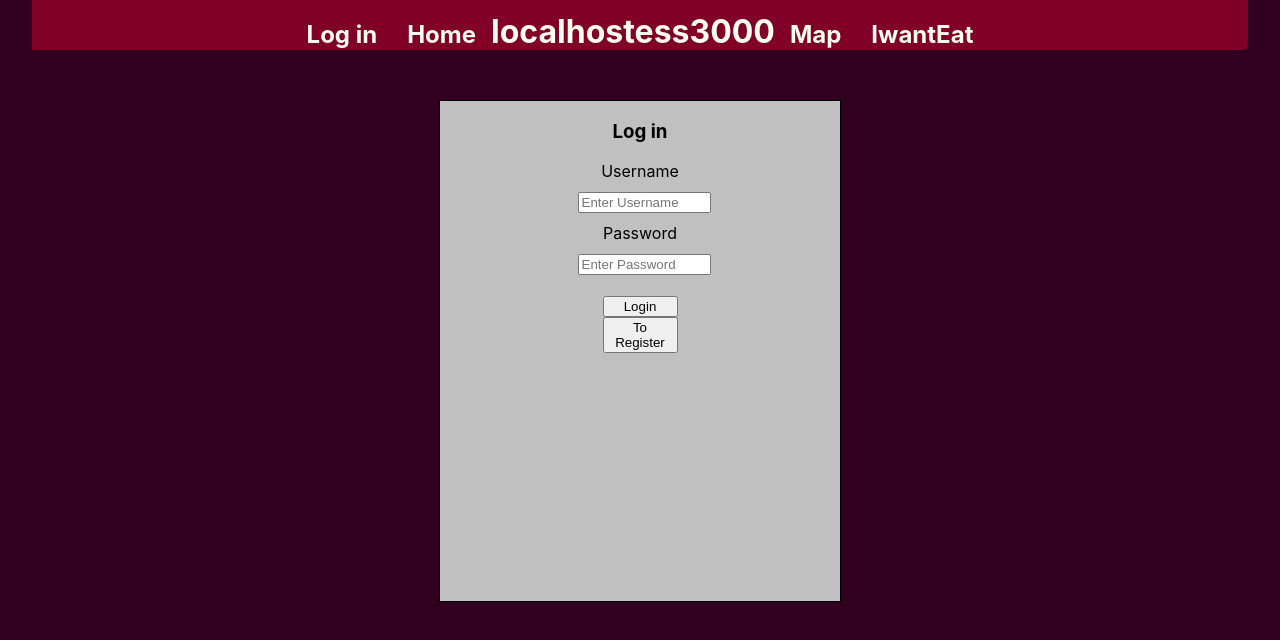
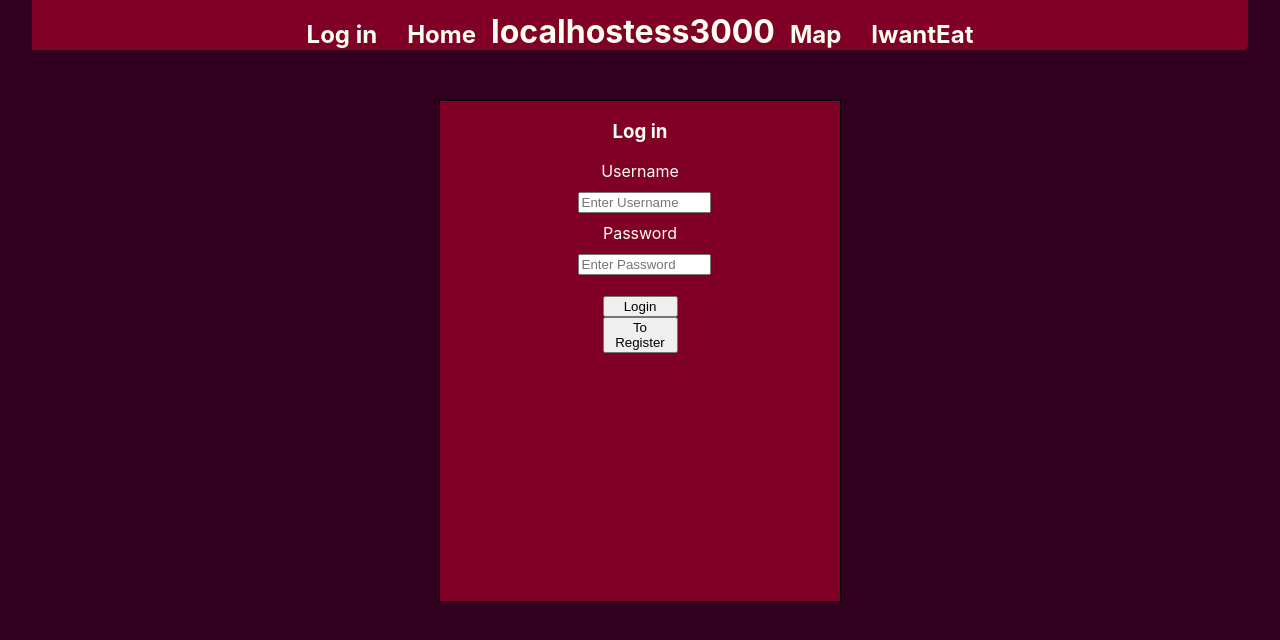
Before and after one commit to latehuov/din19sp_advanced_project, a React (Create React App) app in the folder frontend/: page /help in a window 1280 px wide. Both pictures are taken after a click on the element "Log in". Shown: the top 640 px of the page. Built offline with nearby package versions, Linux system fonts and the light colour scheme; no server answers; what google-maps-react would draw is missing.

Commit message:
Colouring and things.

```diff
--- a/frontend/src/App.css
+++ b/frontend/src/App.css
@@ -1,4 +1,4 @@
-.mainDisplay{
+.mainDisplay {
   width: 95%;
   height: 1050px;
   margin: auto;
--- a/frontend/src/Components/header.css
+++ b/frontend/src/Components/header.css
@@ -1,16 +1,23 @@
-.header{
+.header {
     height: 50px;
     background: rgb(129, 0, 39);
     color: ivory;
     border-radius: 0 0 5px 0;
     text-align: center;
     }
-    h1{
+
+    h1 {
         display: inline-block;
+        user-select: none;
     }
 
-    h2{
+    h2 {
         display: inline-block;
         margin-left: 15px;
         margin-right: 15px;
+        user-select: none;
     }
+
+    h2:hover {
+        opacity: 0.8;
+    }
--- a/frontend/src/Components/helppage.module.css
+++ b/frontend/src/Components/helppage.module.css
@@ -1,6 +1,7 @@
 .contentbox{
     width: 90%;
     margin: auto;
-    background: gray;
+    background: rgb(129, 0, 39);
     text-align: center;
+    color: ivory;
 }
--- a/frontend/src/Components/loginpage.module.css
+++ b/frontend/src/Components/loginpage.module.css
@@ -1,4 +1,4 @@
-.contentbox{
+.contentbox {
     background-color: #DCDCDC;
     width: 75%;
     height: 100%;
@@ -6,14 +6,18 @@
     margin-bottom: 25px;
 }
 
-
-.header{
-    text-align: center;
+p {
+    color: ivory;
 }
 
-.loginbox{
+.header {
+    text-align: center;
+    color: ivory;
+}
+
+.loginbox {
     border: 1px solid black;
-    background-color:#C0C0C0;
+    background-color: rgb(129, 0, 39);
     width: 400px;
     height: 500px;
     margin: auto;
@@ -21,12 +25,11 @@
     margin-bottom: 100px;
 }
 
-.textinputcontainer{
+.textinputcontainer {
     width: 125px;
     margin:  auto;
-
 }
-.textinput{
+.textinput {
     width: 100%;
     margin:  auto;
 
@@ -39,8 +42,8 @@ button {
     width: 100%;
     margin:  auto;
   }
-.logincontainer{
+
+.logincontainer {
     width: 75px;
     margin:  auto;
-
 }
--- a/frontend/src/Components/mappage.css
+++ b/frontend/src/Components/mappage.css
@@ -20,5 +20,5 @@
 }
 
 p{
-    color:black
+    color:ivory
 }
```
Also changed, not shown: frontend/src/Components/DBdisplay.css (+4 -4 lines), frontend/src/Components/mainpage.css (line endings or trailing spaces).
